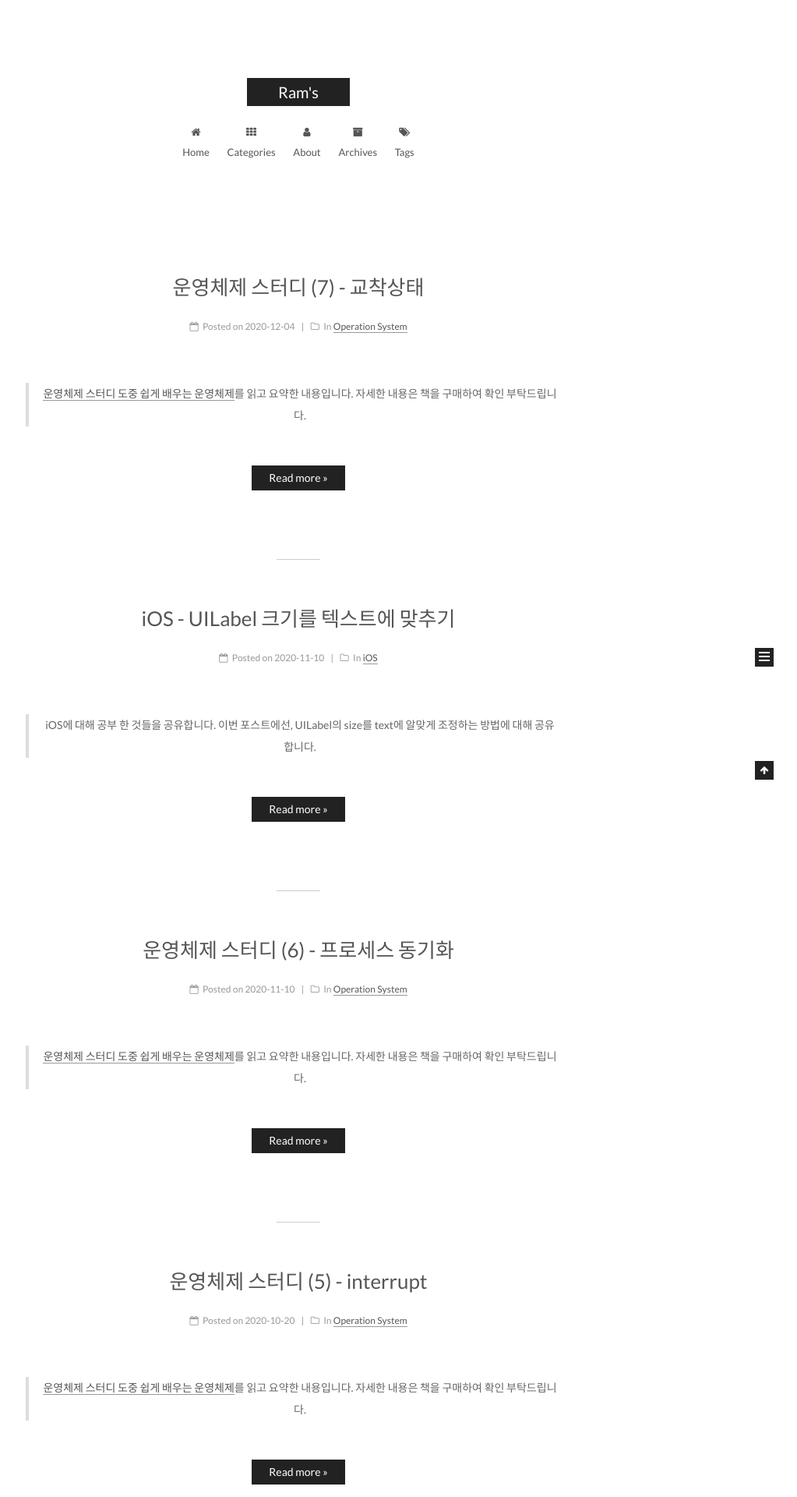
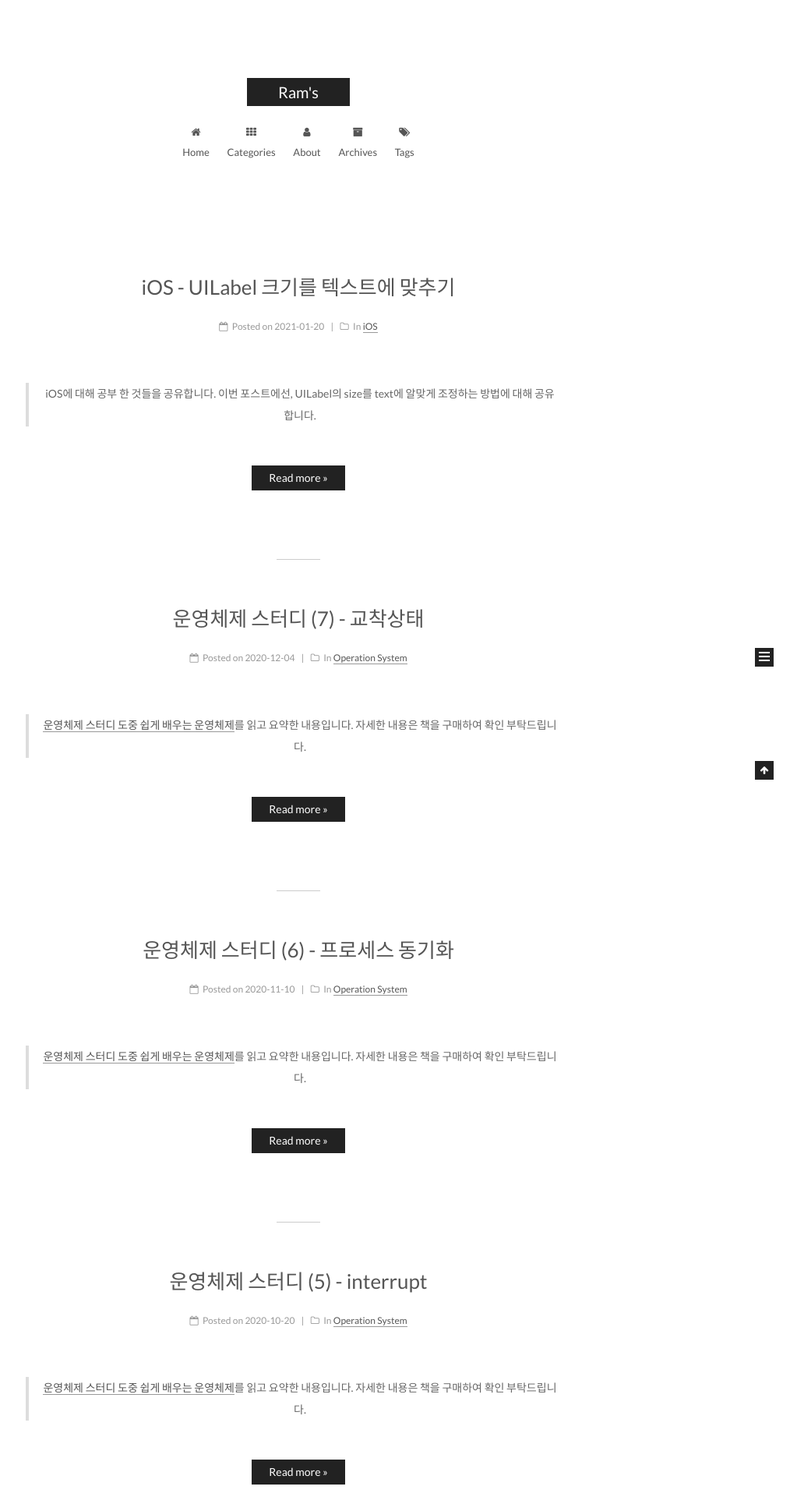
Before and after one commit to kangraemin/kangraemin.github.io, a Jekyll site: the page built from index.html, in a window 1280 px wide. Shown: the top 1920 px of the page at 78% size, without its empty margins (257-1280 px from the left). Built offline with Jekyll 4.4.1, drawn with Linux system fonts in a browser that asks for light colours; the list of posts is cut into pages by our own code.

Commit message:
Fix improper date in ios label posts

```diff
--- a/_posts/2021-01-20-iOS-label-width.md
+++ b/_posts/2021-01-20-iOS-label-width.md
@@ -1,6 +1,6 @@
 ---
 title: iOS - UILabel 크기를 텍스트에 맞추기
-date: 2020-11-10
+date: 2021-01-20
 categories:
  - iOS
 tags:
```
